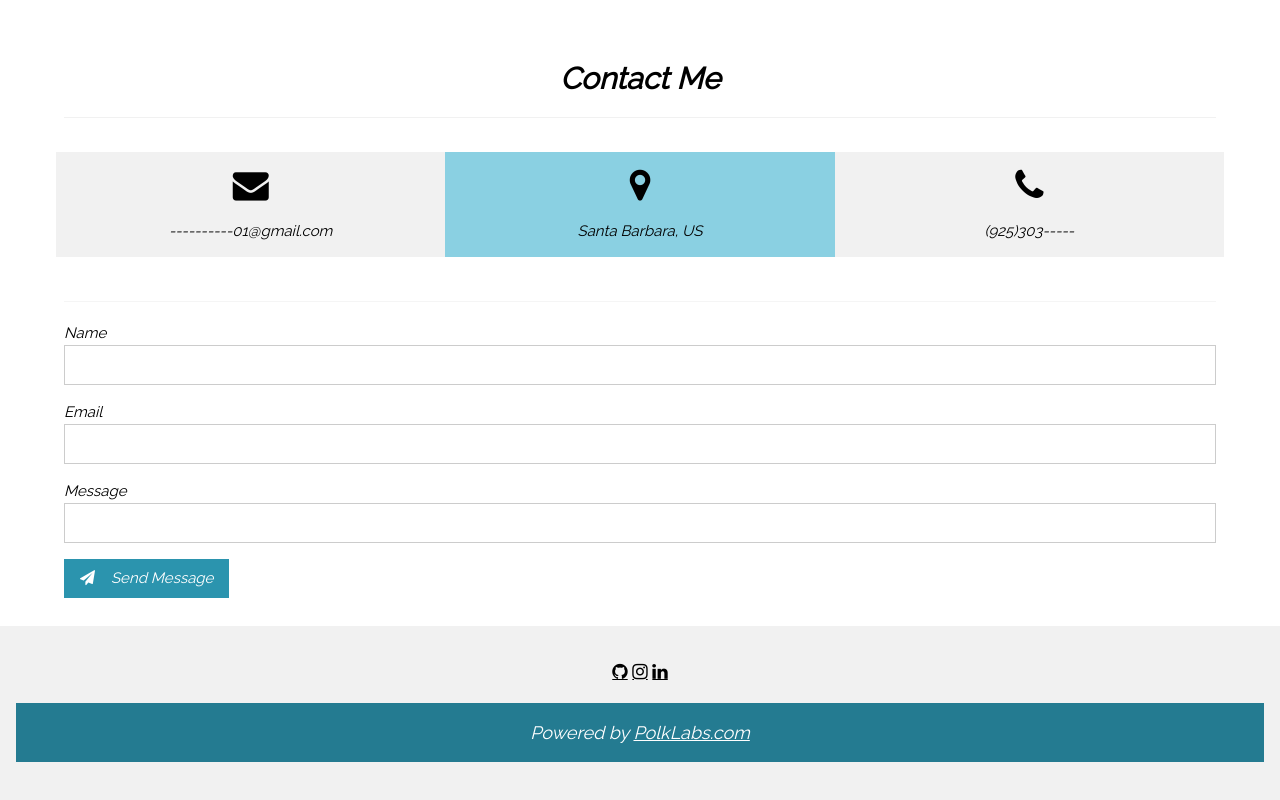
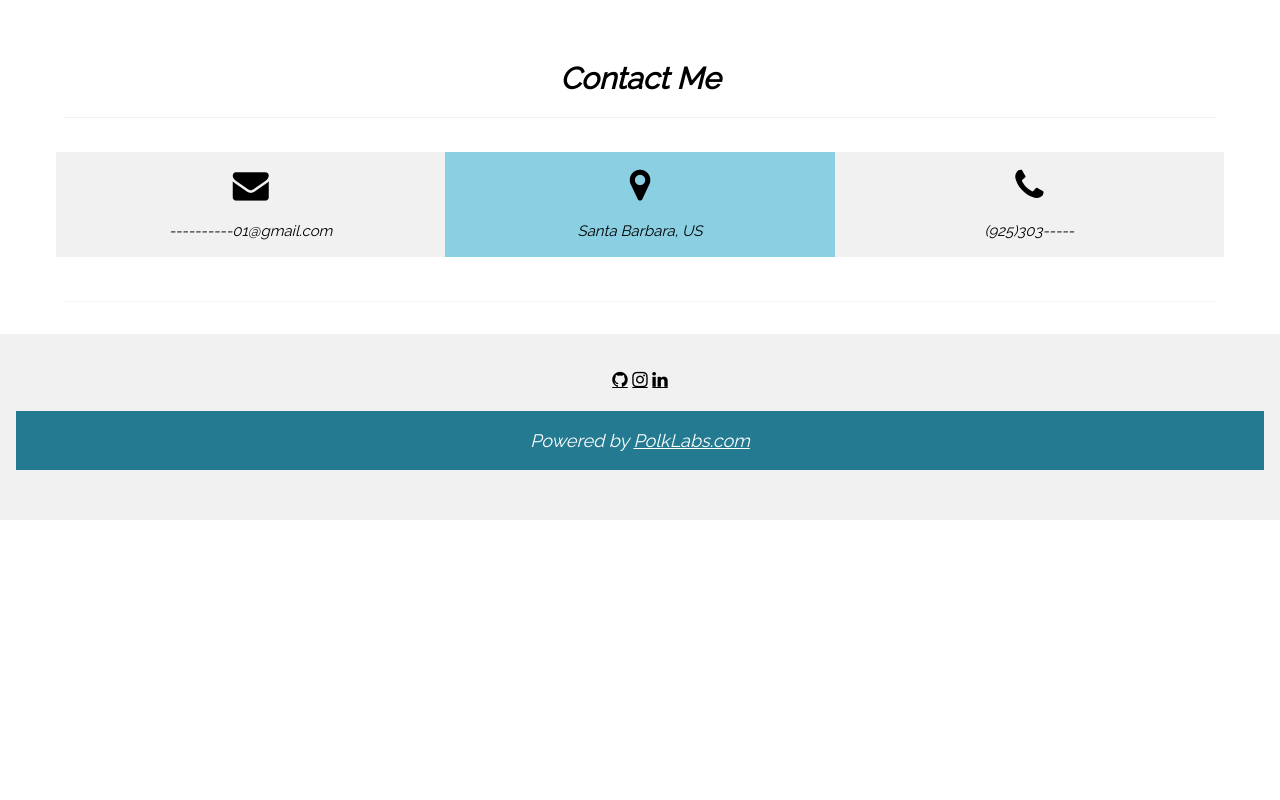
Before and after one commit to polkandrew01/polklabsSite, a plain HTML site: page index.html in a window 1280 px wide. Shown: the part 1728-2528 px from the top of the page. After the commit the page ends 2248 px from the top, so only its background shows below. Drawn offline with nearby package versions, Linux system fonts and the light colour scheme.

Commit message:
Update index.html

```diff
--- a/index.html
+++ b/index.html
@@ -219,7 +219,7 @@
 				</div>
 			</div>
 			<hr class="w3-opacity">
-			<form action="https://script.google.com/macros/s/AKfycbzMLH3YvexXaK3CRl_ympopqJOltFeNZHSNlQUtLg/exec" id="gform" method="POST">
+			<!--<form action="https://script.google.com/macros/s/AKfycbzMLH3YvexXaK3CRl_ympopqJOltFeNZHSNlQUtLg/exec" id="gform" method="POST">
 				<div class="w3-section">
 					<label>Name</label>
 					<input class="w3-input w3-border" type="text" id="name" name="name" required>
@@ -233,7 +233,7 @@
 					<input class="w3-input w3-border" type="text" id="message" name="message" required>
 				</div>
 				<button type="submit" class="w3-button w3-theme-d4 w3-margin-bottom"><i class="fa fa-paper-plane w3-margin-right"></i>Send Message</button>
-			</form>
+			</form>-->
 		</div>
 	</div>
 <!-- End page content -->
```
